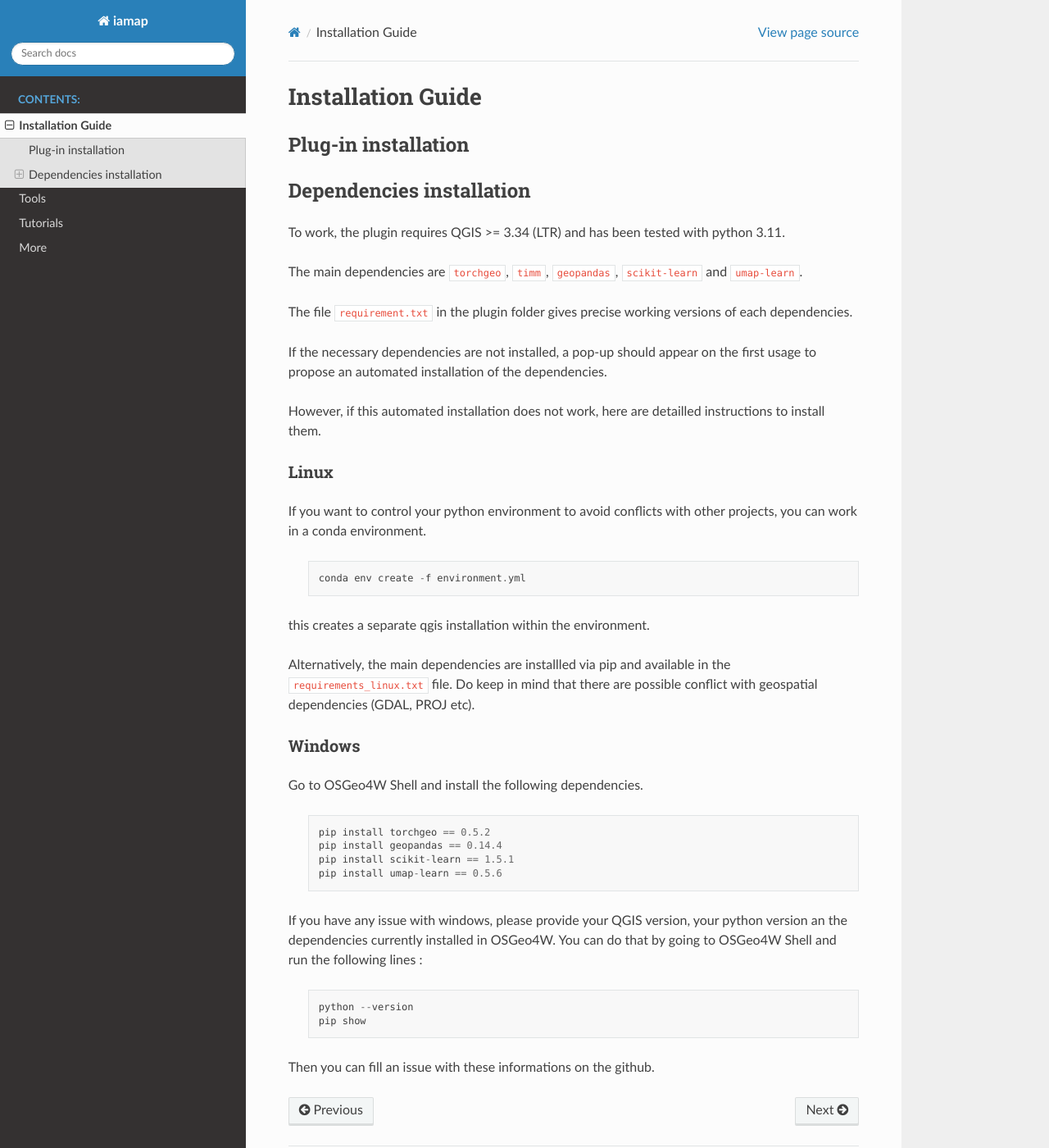
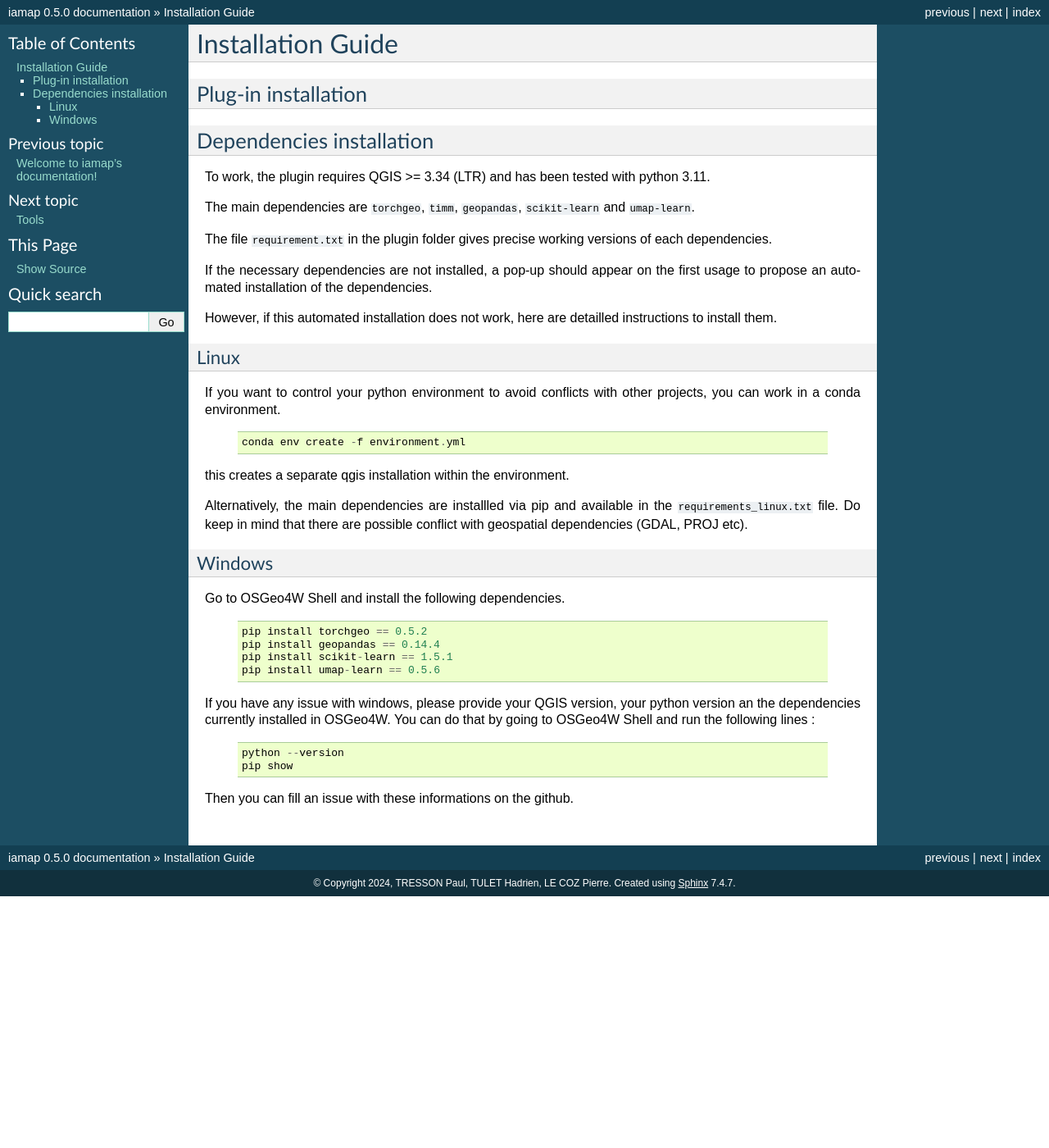
Before and after one commit to umr-amap/iamap, a Sphinx documentation site: the page built from docs/source/Installation.rst, in a window 1280 px wide and 1400 px high. Shown: the whole window at 82% size. Built offline with Sphinx 7.4.7, drawn with Linux system fonts in a browser that asks for light colours; some of the changed text lies outside the part shown.

Commit message:
fix typo, update doc theme

```diff
--- a/docs/source/conf.py
+++ b/docs/source/conf.py
@@ -14,7 +14,7 @@ release = '0.5.0'
 # -- General configuration ---------------------------------------------------
 # https://www.sphinx-doc.org/en/master/usage/configuration.html#general-configuration
 
-extensions = ['sphinx_rtd_theme']
+extensions = []
 
 templates_path = ['_templates']
 exclude_patterns = []
@@ -24,5 +24,5 @@ exclude_patterns = []
 # -- Options for HTML output -------------------------------------------------
 # https://www.sphinx-doc.org/en/master/usage/configuration.html#options-for-html-output
 
-html_theme = 'sphinx_rtd_theme'
+html_theme = 'classic'
 html_static_path = ['_static']
```
